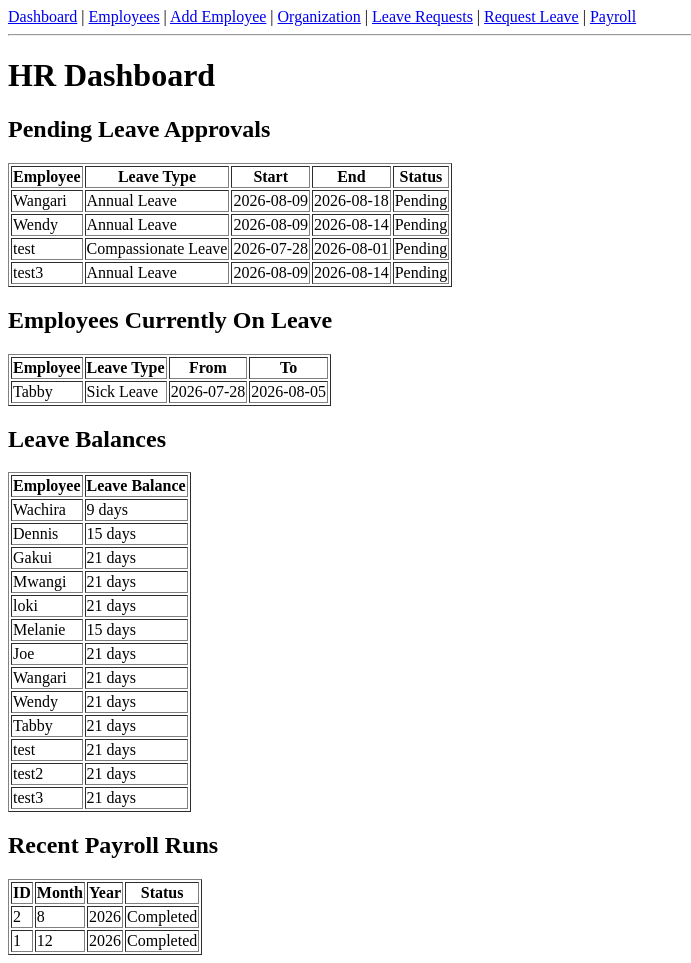
After one commit to MwachiraD/hr-payroll-system, a Flask app: page /dashboard in a window 1280 px wide. The commit adds this page. Shown: the whole page, without its empty margins (0-691 px from the left). Run offline with Flask 3, Linux system fonts and the light colour scheme.

Commit message:
Added HR dashboard and shared navigation layout

```diff
--- a/app.py
+++ b/app.py
@@ -9,6 +9,8 @@ from routes.leave_routes import leave_bp
 from models.payroll_run import PayrollRun
 from models.payslip import Payslip
 from routes.payroll_routes import payroll_bp
+from routes.dashboard_routes import dashboard_bp
+from flask import redirect, url_for
 
 
 
@@ -25,10 +27,11 @@ migrate.init_app(app, db)
 app.register_blueprint(employee_bp)
 app.register_blueprint(leave_bp)
 app.register_blueprint(payroll_bp)
+app.register_blueprint(dashboard_bp)
 
 @app.route("/")
-def home():
-    return render_template("index.html")
+def index():
+    return redirect(url_for("dashboard.dashboard"))
 
 
 if __name__ == "__main__":
--- /dev/null
+++ b/routes/dashboard_routes.py
@@ -0,0 +1,51 @@
+from flask import Blueprint, render_template
+from models.leave_request import LeaveRequest
+from models.employees import Employee
+from models.payroll_run import PayrollRun
+from datetime import datetime
+
+dashboard_bp = Blueprint(
+    "dashboard",
+    __name__,
+    template_folder="templates"
+)
+
+
+@dashboard_bp.route("/dashboard")
+def dashboard():
+
+    today = datetime.now().date()
+
+    # Pending approvals
+    pending_leaves = LeaveRequest.query.filter_by(
+        status="Pending"
+    ).all()
+
+
+    # Employees currently on leave
+    employees_on_leave = LeaveRequest.query.filter(
+        LeaveRequest.status == "Approved",
+        LeaveRequest.start_date <= today,
+        LeaveRequest.end_date >= today
+    ).all()
+
+
+    # Leave balances
+    employees = Employee.query.filter_by(
+        is_active=True
+    ).all()
+
+
+    # Latest payroll runs
+    payroll_runs = PayrollRun.query.order_by(
+        PayrollRun.id.desc()
+    ).limit(5).all()
+
+
+    return render_template(
+        "dashboard.html",
+        pending_leaves=pending_leaves,
+        employees_on_leave=employees_on_leave,
+        employees=employees,
+        payroll_runs=payroll_runs
+    )
--- a/services/payroll_service.py
+++ b/services/payroll_service.py
@@ -61,7 +61,10 @@ def calculate_employee_payroll(employee , month, year):
         - housing_levy
     )
 
-
+    gross_pay = round(gross_pay, 2)
+    tax = round(tax, 2)
+    housing_levy = round(housing_levy, 2)
+    net_pay = round(net_pay, 2)
     return {
         "gross_pay": gross_pay,
         "unpaid_leave_days": unpaid_leave_days,
--- /dev/null
+++ b/templates/base.html
@@ -0,0 +1,36 @@
+<!DOCTYPE html>
+<html>
+<head>
+    <title>HR & Payroll System</title>
+</head>
+
+<body>
+
+<nav>
+
+<a href="{{ url_for('dashboard.dashboard') }}">Dashboard</a> |
+
+<a href="{{ url_for('employee.list_employees') }}">Employees</a> |
+
+<a href="{{ url_for('employee.new_employee') }}">Add Employee</a> |
+
+<a href="{{ url_for('employee.org_view') }}">Organization</a> |
+
+<a href="{{ url_for('leave.list_leave_requests') }}">Leave Requests</a> |
+
+<a href="{{ url_for('leave.new_leave_request') }}">Request Leave</a> |
+
+<a href="{{ url_for('payroll.payroll_dashboard') }}">Payroll</a>
+
+</nav>
+
+<hr>
+
+
+{% block content %}
+
+{% endblock %}
+
+
+</body>
+</html>
--- /dev/null
+++ b/templates/dashboard.html
@@ -0,0 +1,130 @@
+
+{% extends "base.html" %}
+
+{% block content %}
+
+<h1>HR Dashboard</h1>
+
+
+<h2>Pending Leave Approvals</h2>
+
+{% if pending_leaves %}
+
+<table border="1">
+
+<tr>
+    <th>Employee</th>
+    <th>Leave Type</th>
+    <th>Start</th>
+    <th>End</th>
+    <th>Status</th>
+</tr>
+
+{% for leave in pending_leaves %}
+
+<tr>
+    <td>{{ leave.employee.name }}</td>
+    <td>{{ leave.leave_type }}</td>
+    <td>{{ leave.start_date }}</td>
+    <td>{{ leave.end_date }}</td>
+    <td>{{ leave.status }}</td>
+</tr>
+
+{% endfor %}
+
+</table>
+
+{% else %}
+
+<p>No pending leave requests.</p>
+
+{% endif %}
+
+
+
+<h2>Employees Currently On Leave</h2>
+
+{% if employees_on_leave %}
+
+<table border="1">
+
+<tr>
+    <th>Employee</th>
+    <th>Leave Type</th>
+    <th>From</th>
+    <th>To</th>
+</tr>
+
+
+{% for leave in employees_on_leave %}
+
+<tr>
+    <td>{{ leave.employee.name }}</td>
+    <td>{{ leave.leave_type }}</td>
+    <td>{{ leave.start_date }}</td>
+    <td>{{ leave.end_date }}</td>
+</tr>
+
+{% endfor %}
+
+</table>
+
+{% else %}
+
+<p>No employees are currently on leave.</p>
+
+{% endif %}
+
+
+
+<h2>Leave Balances</h2>
+
+<table border="1">
+
+<tr>
+    <th>Employee</th>
+    <th>Leave Balance</th>
+</tr>
+
+
+{% for employee in employees %}
+
+<tr>
+    <td>{{ employee.name }}</td>
+    <td>{{ employee.leave_balance }} days</td>
+</tr>
+
+{% endfor %}
+
+</table>
+
+
+
+<h2>Recent Payroll Runs</h2>
+
+<table border="1">
+
+<tr>
+    <th>ID</th>
+    <th>Month</th>
+    <th>Year</th>
+    <th>Status</th>
+</tr>
+
+
+{% for payroll in payroll_runs %}
+
+<tr>
+    <td>{{ payroll.id }}</td>
+    <td>{{ payroll.month }}</td>
+    <td>{{ payroll.year }}</td>
+    <td>{{ payroll.status }}</td>
+</tr>
+
+{% endfor %}
+
+</table>
+
+
+
+{% endblock %}
```
Also changed, not shown: design.md (+6 -0 lines), routes/employee_routes.py (+8 -0 lines), templates/employees.html (+6 -8 lines), templates/leave_requests.html (+6 -8 lines), templates/new_employee.html (+7 -8 lines), templates/new_leave_request.html (+5 -8 lines), templates/org_view.html (added, +36 -0 lines), templates/payroll_dashboard.html (+4 -8 lines), templates/payslips.html (+5 -8 lines), hr_payroll.db.
